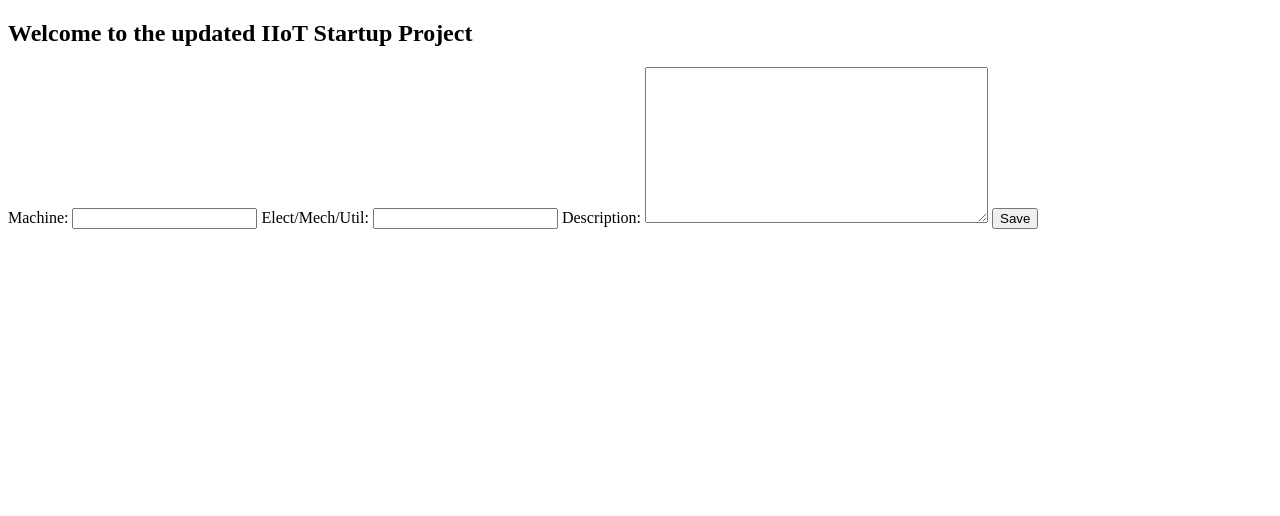
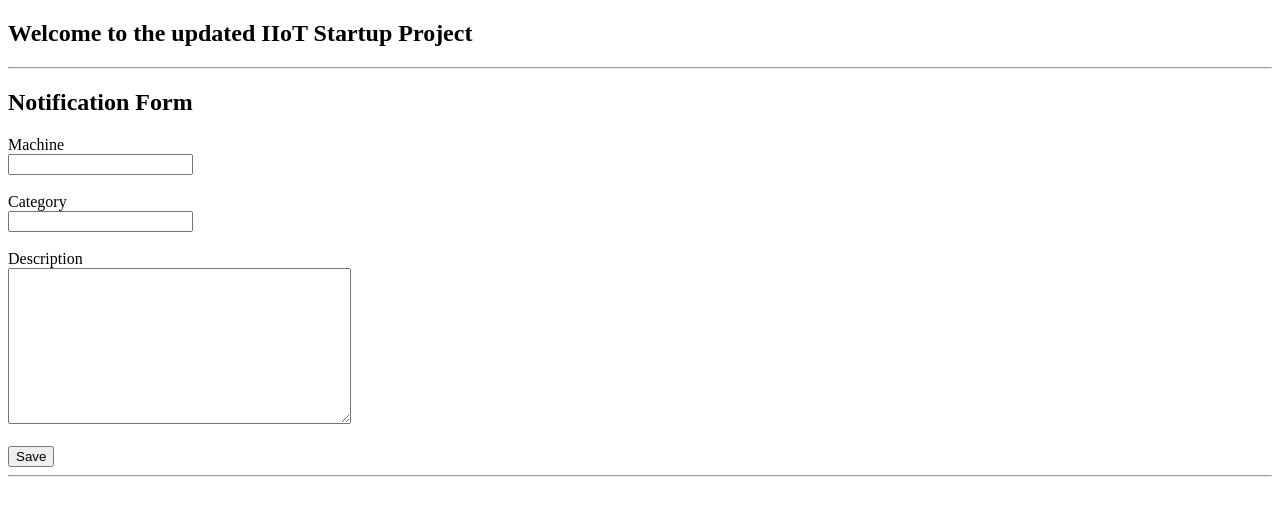
Before and after one commit to Sony1974/iiot_website, a Django app: page / in a window 1280 px wide. Shown: the top 516 px of the page. Run offline with Django 4.2, Linux system fonts and the light colour scheme; data that the repository does not hold is empty.

Commit message:
form fields arranged in home.html

```diff
--- a/templates/home.html
+++ b/templates/home.html
@@ -12,10 +12,21 @@
   {{item.machine}} - {{item.created}} - {{item.category}} - {{item.description}}<br>
  {% endfor %}
 
+<hr>
+ <h2>Notification Form</h2>
  <form action="" method="POST">
     {% csrf_token %}
-    {{notif_form}}
+    <label for="mc">Machine</label><br>
+    {{notif_form.machine}} <br><br>
+
+    <label for="mc">Category</label><br>
+    {{notif_form.category}} <br><br>
+
+    <label for="mc">Description</label><br>
+    {{notif_form.description}} <br><br>
+
 <button type="submit">Save</button>
+<hr>
  </form>
 
 </body>
```
